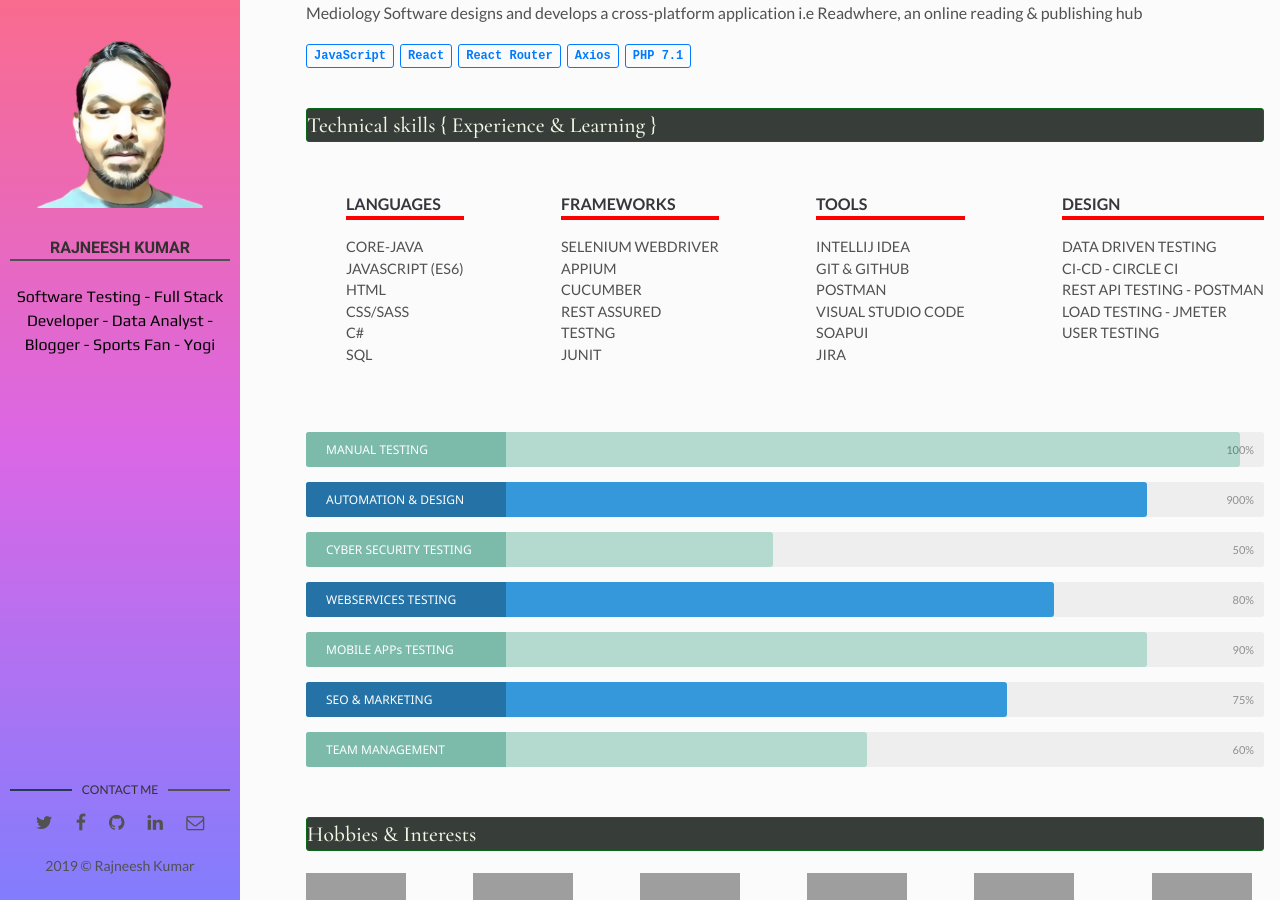
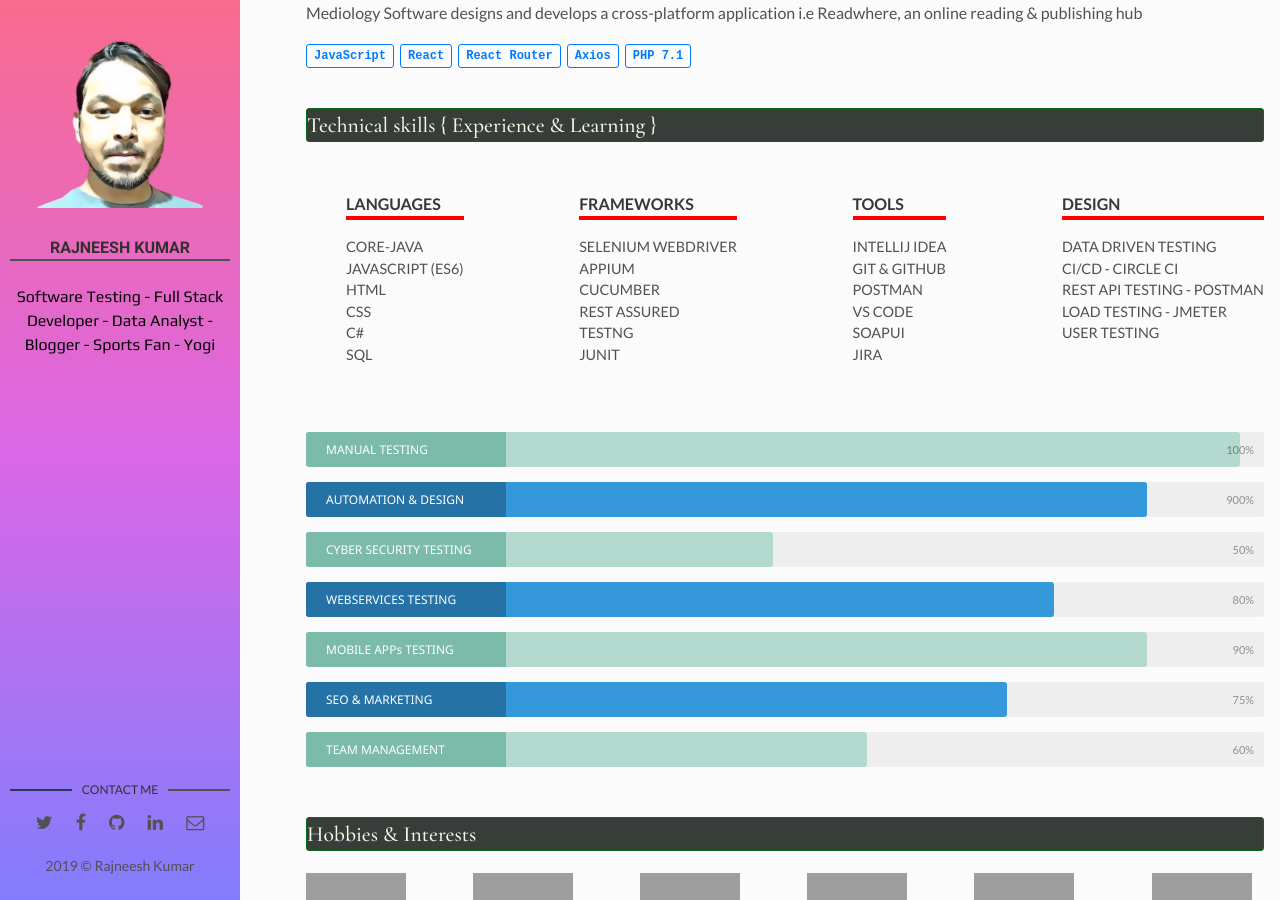
Before and after one commit to rajneesh-anand/dasraj, a Jekyll site: the page built from index.html, in a window 1280 px wide and 900 px high, scrolled down 1582 px, cut to the strip 0-900 px from the top of the window. Built offline with Jekyll 4.4.1, drawn with Linux system fonts in a browser that asks for light colours; some web fonts are replaced; grey boxes are pictures that could not be loaded.

Commit message:
Update skills.yml

```diff
--- a/_data/skills.yml
+++ b/_data/skills.yml
@@ -2,7 +2,7 @@ languages:
 - item: Core-JAVA
 - item: JavaScript (ES6)
 - item: HTML
-- item: CSS/Sass
+- item: CSS
 - item: C#
 - item: SQL
 
@@ -20,13 +20,13 @@ tools:
   - item: IntelliJ IDEA
   - item: Git & Github
   - item: POSTMAN
-  - item: Visual Studio Code
+  - item: VS Code
   - item: SoapUI
   - item: JIRA
 
 design:
   - item: Data Driven Testing
-  - item: CI-CD - Circle ci
+  - item: CI/CD - Circle ci
   - item: Rest API Testing - Postman
   - item: Load Testing - JMeter
   - item: User Testing
```
